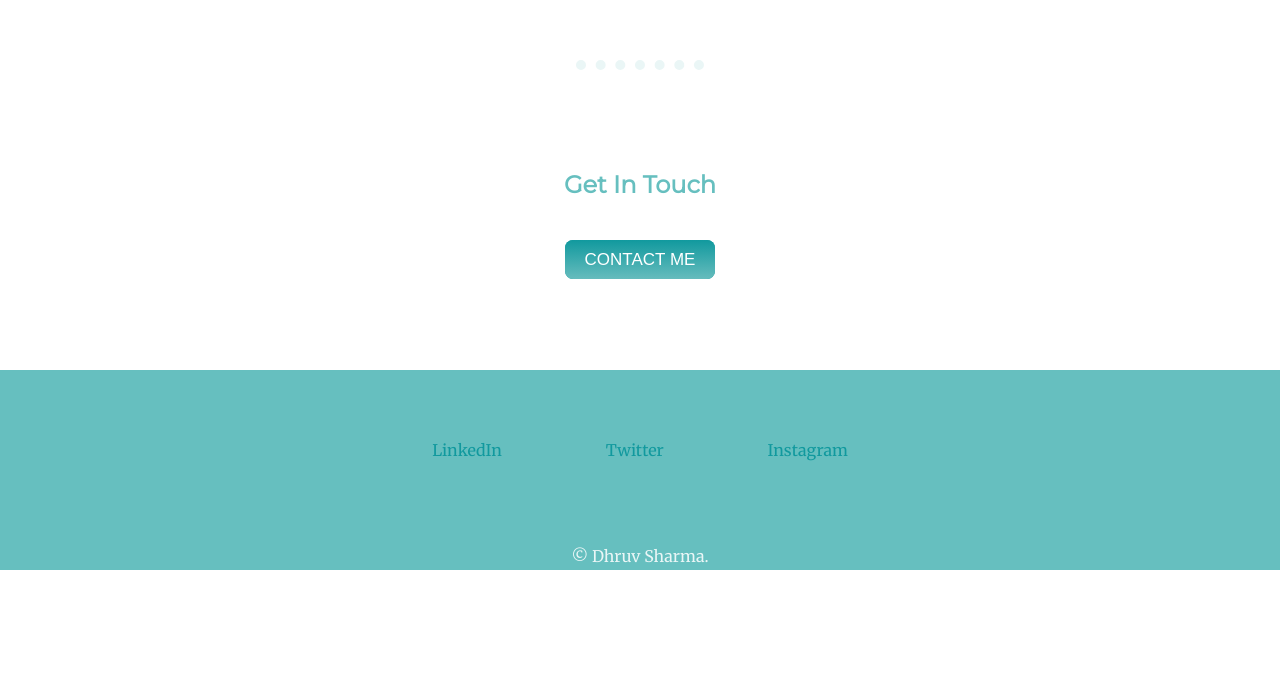
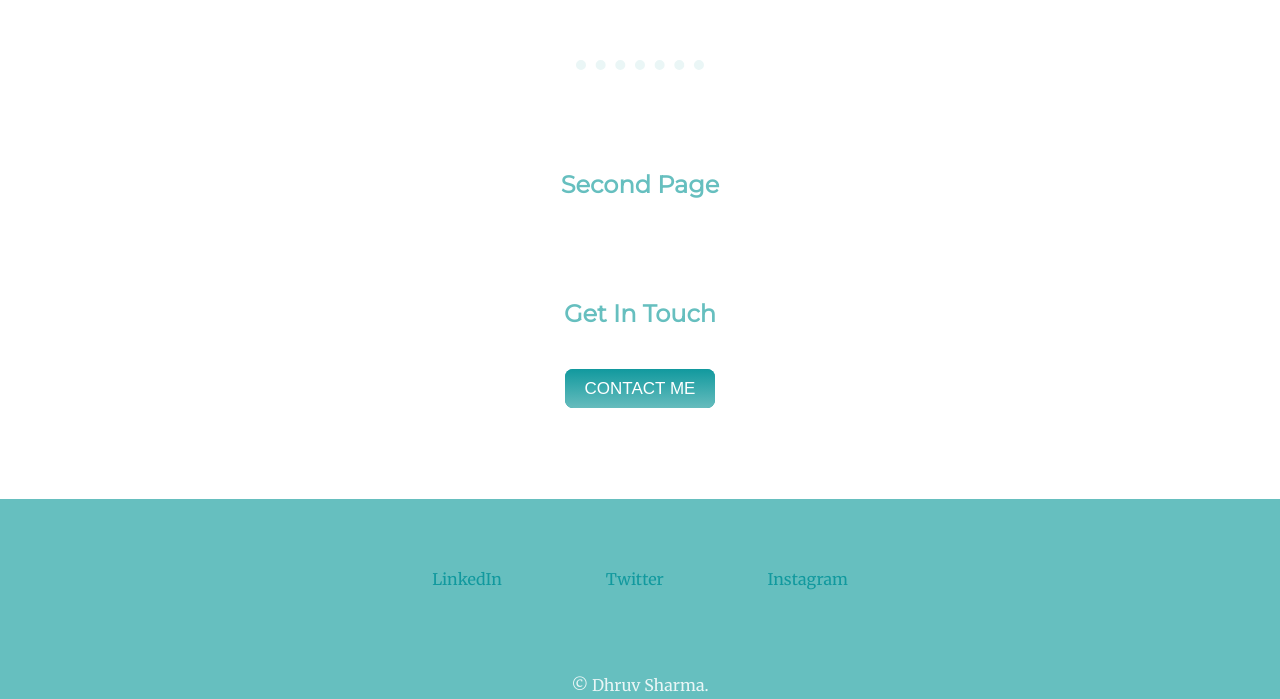
Before and after one commit to Dhruvv5harmaa/First_Website, a plain HTML site: page index.html in a window 1280 px wide. Shown: the part 2122-2821 px from the top of the page. Before the commit the page ends 2692 px from the top, so only its background shows below. Drawn offline with Linux system fonts and the light colour scheme.

Commit message:
index.html
New link to second page

```diff
--- a/index.html
+++ b/index.html
@@ -42,6 +42,7 @@
             </div>
             <hr>
             <div class="contact-me">
+              <h2 class="last-heading" ><a herf="second.html">Second Page </a></h2>
               <h2 class="last-heading">Get In Touch</h2>
               <h3 class="last-text"></h3>
               <a class="btn" href="mailto:dhruvsharmaindore@gmail.com" >CONTACT ME</a>
```
